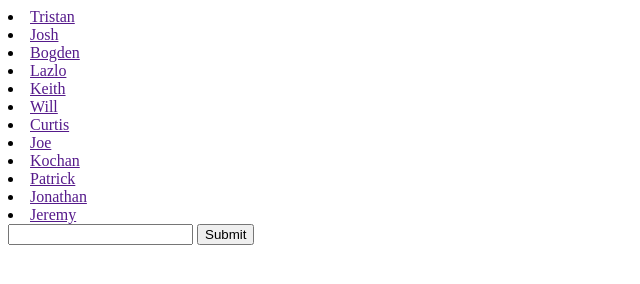
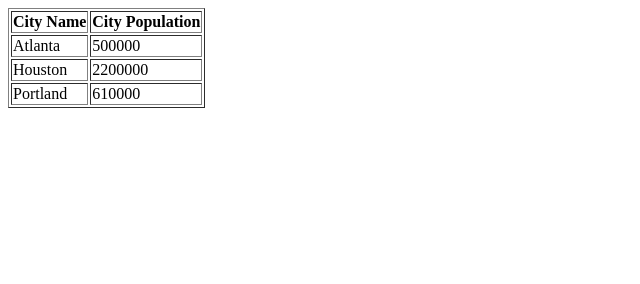
Before and after one commit to jeremyhilliard14/Angular_101, a plain HTML site: page angular-intro.html in a window 1280 px wide. Shown: the whole page, without its empty margins (0-640 px from the left). Drawn offline with nearby package versions, Linux system fonts and the light colour scheme.

Commit message:
Added index file using angular
populated the gallery using angular

```diff
--- a/angular-intro.html
+++ b/angular-intro.html
@@ -41,15 +41,26 @@
 	{{zip}}
 	</div> -->
 	<!-- Hello, {{first}} {{last}} -->
-	<li ng-repeat="student in dcClass track by $index">
-		<a href="" ng-click="removeStudent(student)">{{student}}</a>
-	</li>
 
-	<form ng-submit="addStudent()">
+	<!-- <li ng-repeat="city in cities track by $index">
+		{{city.name}} - {{city.population}}
+	</li> -->
+
+	<!-- <form ng-submit="addStudent()">
 		<input type="text" ng-model="newStudent">
 		<input type="submit" ng-model="newStudent">
-	</form>
+	</form> -->
+	<table border=1>
+			<thead>
+				<th>City Name</th>
+				<th>City Population</th>
+			</thead>
 
+			<tr ng-repeat="city in cities">
+				<td>{{city.name}}</td>
+				<td>{{city.population}}</td>
+			</tr>
+	</table>
 
 
 <!-- <script src="https://ajax.googleapis.com/ajax/libs/jquery/2.2.2/jquery.min.js"></script> -->
--- a/js/script.js
+++ b/js/script.js
@@ -20,19 +20,34 @@ myApp.controller('myController', function($scope){
 	// $scope.first = "Jeremy";
 	// $scope.last = "Hilliard";
 
-	$scope.dcClass = [
-		'Tristan',
-		'Josh',
-		'Bogden',
-		'Lazlo',
-		'Keith',
-		'Will',
-		'Curtis',
-		'Joe',
-		'Kochan',
-		'Patrick',
-		'Jonathan',
-		'Jeremy'
+	// $scope.dcClass = [
+	// 	'Tristan',
+	// 	'Josh',
+	// 	'Bogden',
+	// 	'Lazlo',
+	// 	'Keith',
+	// 	'Will',
+	// 	'Curtis',
+	// 	'Joe',
+	// 	'Kochan',
+	// 	'Patrick',
+	// 	'Jonathan',
+	// 	'Jeremy'
+	// ];
+
+	$scope.cities = [
+		{
+			name: "Atlanta",
+			population: 500000
+		},
+		{
+			name: "Houston",
+			population: 2200000
+		},
+		{
+			name: "Portland",
+			population: 610000
+		}
 	];
 
 	$scope.addStudent = function(){
```
